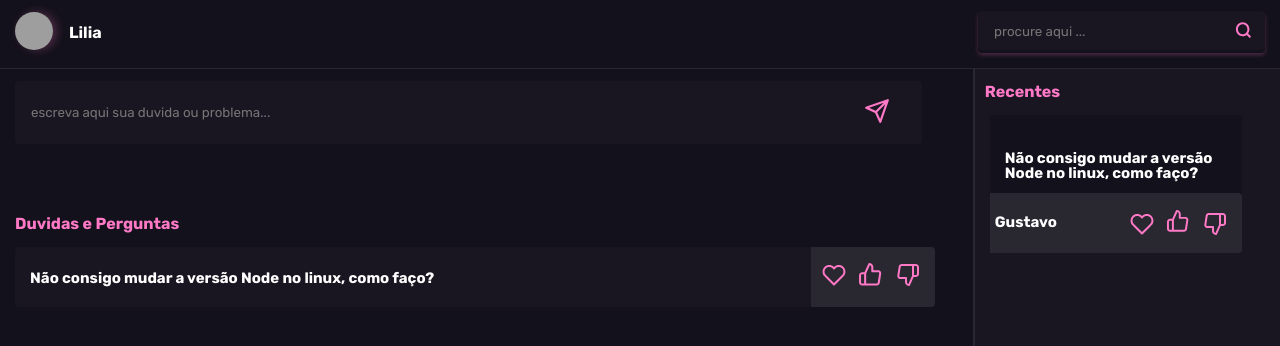
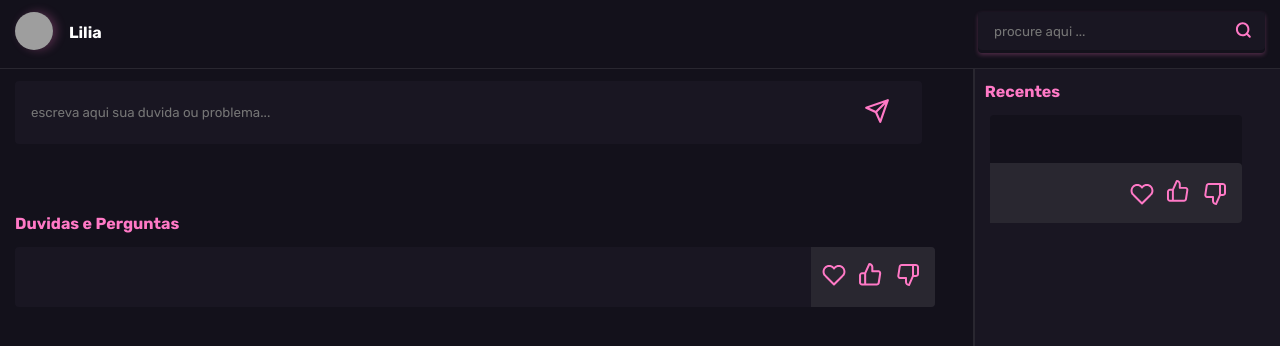
Before and after one commit to byte-serido/trainign-devs-byte, a Vue app in the folder src/frontend/ketlly/tarefa1/: page / in a window 1280 px wide. Shown: the top 346 px of the page. Built offline with nearby package versions, Linux system fonts and the light colour scheme; grey boxes are pictures that could not be loaded.

Commit message:
fix: adicionando atributos que vareiam, com o props #24

```diff
--- a/src/frontend/ketlly/tarefa1/src/components/DuvidaPergunda.vue
+++ b/src/frontend/ketlly/tarefa1/src/components/DuvidaPergunda.vue
@@ -1,7 +1,7 @@
 <template>
     <div id="div">
         <div class="questao">
-            <p>Não consigo mudar a versão Node no linux, como faço?</p>
+            <p>{{ duvida }}</p>
         </div>
         <div class="botoes">
             <button><img src="../assets/img/coracao.svg" alt=""></button>
@@ -12,6 +12,9 @@
 </template>
 <script>
 export default {
+    props: {
+        duvida: String
+    }
 
 }
 </script>
--- a/src/frontend/ketlly/tarefa1/src/components/MyRecente.vue
+++ b/src/frontend/ketlly/tarefa1/src/components/MyRecente.vue
@@ -1,10 +1,10 @@
 <template>
     <div id="div2">
         <div class="questao">
-            <p>Não consigo mudar a versão Node no linux, como faço?</p>
+            <p>{{ duvida }}</p>
         </div>
         <div class="botoes">
-            <p>Gustavo</p>
+            <p>{{ nome }}</p>
             <div><button><img src="../assets/img/coracao.svg" alt=""></button>
             <button><img src="../assets/img/positivo.svg" width="26px"></button>
             <button><img src="../assets/img/negativo.svg" alt=""></button></div>
@@ -14,6 +14,10 @@
 </template>
 <script>
 export default {
+    props: {
+        duvida: String,
+        nome: String
+    }
 
 }
 </script>
```
